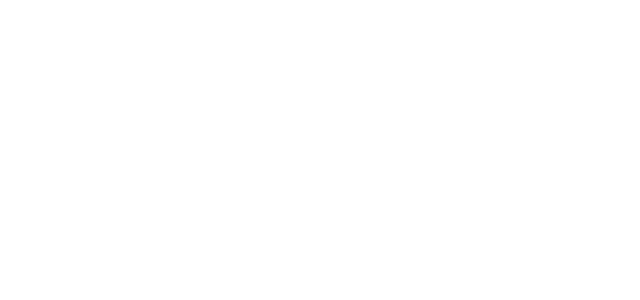
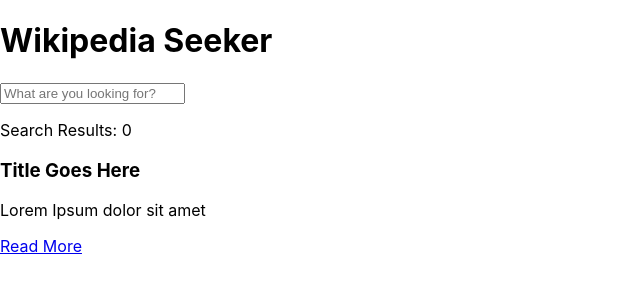
Before and after one commit to KendrickPC/wikipedia-viewer, a React (Create React App) app: page / in a window 1280 px wide. Shown: the top 300 px of the page, without its empty margins (0-640 px from the left). Built offline with nearby package versions, Linux system fonts and the light colour scheme.

Commit message:
Basic front end sections created

```diff
--- a/src/App.js
+++ b/src/App.js
@@ -1,7 +1,22 @@
 function App() {
   return (
     <div className="App">
-
+      <header>
+        <h1>Wikipedia Seeker</h1>
+        <form className="search-box">
+          <input type="search" placeholder="What are you looking for?" />
+          <p>Search Results: 0</p>
+        </form>
+      </header>
+      <div className="results">
+        <div className="results">
+          <h3>Title Goes Here</h3>
+          <p>
+            Lorem Ipsum dolor sit amet
+          </p>
+          <a href="#">Read More</a>
+        </div>
+      </div>
     </div>
   );
 }
```
Also changed, not shown: 1 other file (tests, documents, lock files or other folders).
